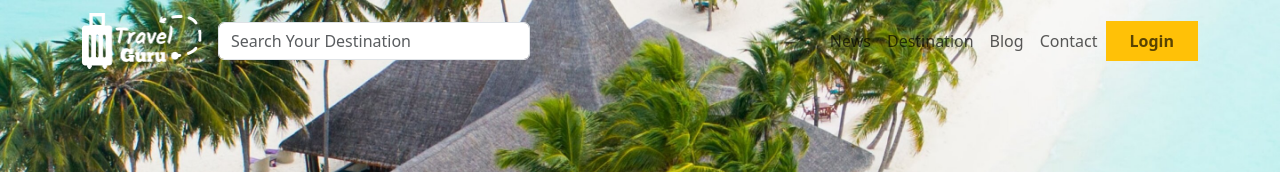
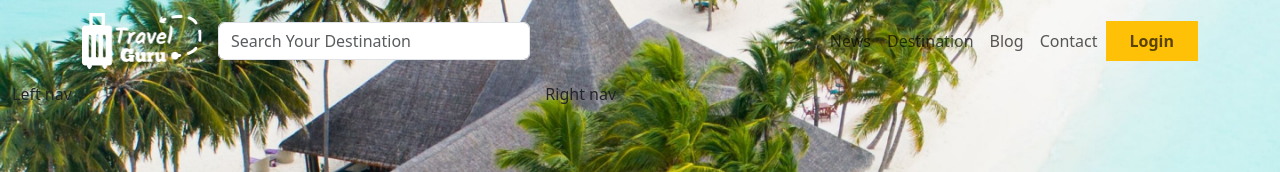
Before and after one commit to HelloAyan/travel-guru, a React (Vite) app: page / in a window 1280 px wide. Shown: the top 172 px of the page. Built offline with nearby package versions, Linux system fonts and the light colour scheme.

Commit message:
added left & right nav components

```diff
--- a/src/layouts/Main.jsx
+++ b/src/layouts/Main.jsx
@@ -1,13 +1,21 @@
 import React from 'react';
 import styles from './Main.module.css';
-import { Container } from 'react-bootstrap';
+import { Col, Container, Row } from 'react-bootstrap';
 import Header from '../pages/Shared/Header/Header';
 
 const Main = () => {
     return (
-        <Container fluid className={`${styles.my_container} `} >
+        <div className={`${styles.my_container} `} >
             <Header></Header>
-        </Container>
+
+            <div>
+                <Row style={{ margin: '0' }}>
+                    <Col lg={5}>Left nav</Col>
+                    <Col lg={7}>Right nav</Col>
+
+                </Row>
+            </div>
+        </div>
     )
 }
 
```
